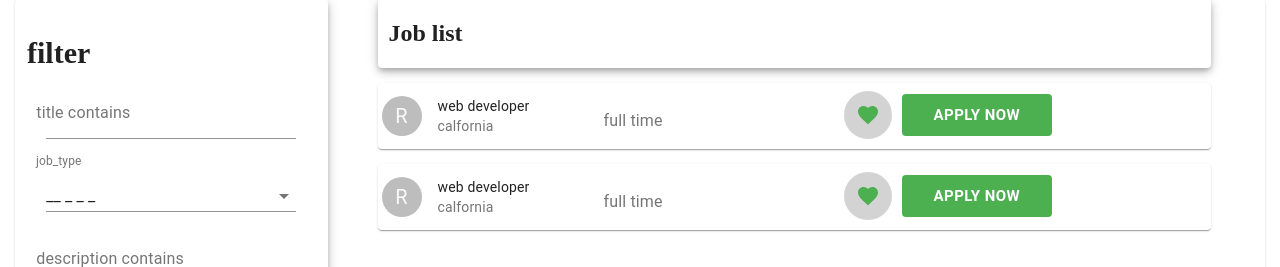
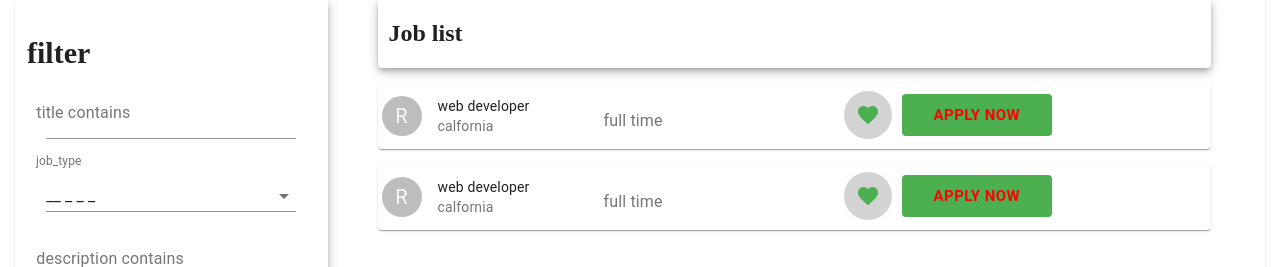
Before and after one commit to MohamedElsmahy/Graduation-Project, a React (Create React App) app in the folder frontend/: page /jobs in a window 1280 px wide. Shown: the part 117-384 px from the top of the page. Built offline with nearby package versions, Linux system fonts and the light colour scheme; no server answers.

Commit message:
restoredata

```diff
--- a/frontend/src/pages/JobsList.js
+++ b/frontend/src/pages/JobsList.js
@@ -48,7 +48,7 @@ const JobsList = () => {
   }
   const button={
     background:'#4caf50',
-    color:"white",
+    color:"red",
     fontSize:"15px",
     padding:"8px",
     marginLeft:"10px",
```
